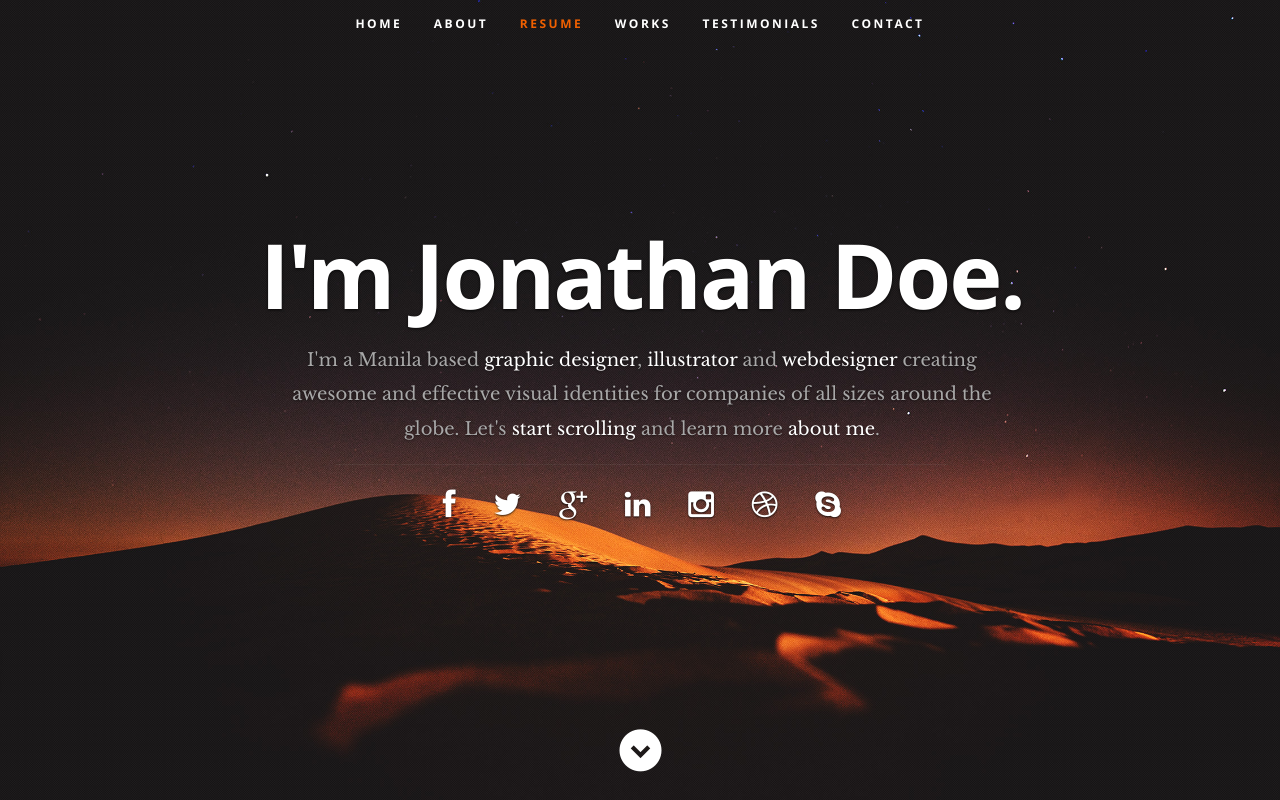
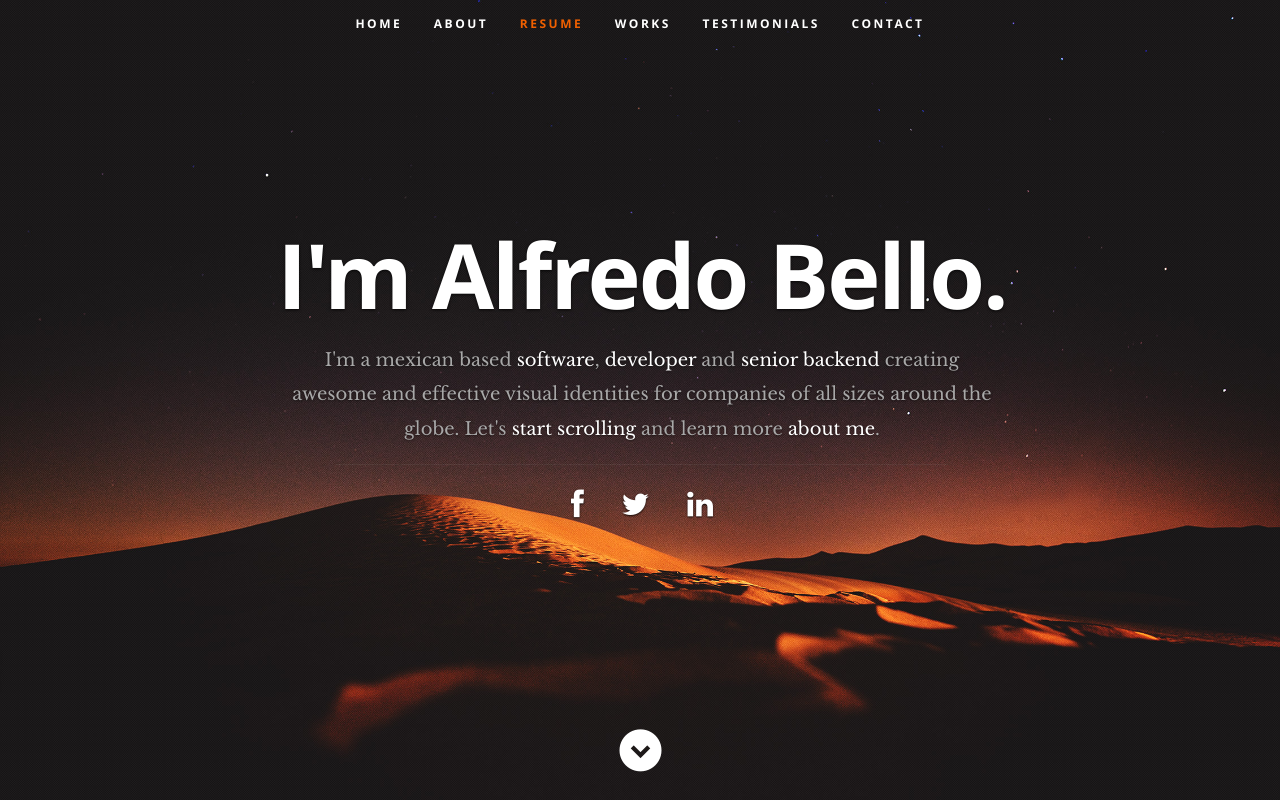
Before and after one commit to skuarch/skuarch.github.io, a plain HTML site: page index.html in a window 1280 px wide. Shown: the top 800 px of the page. Drawn offline with nearby package versions, Linux system fonts and the light colour scheme.

Commit message:
New social networks

```diff
--- a/index.html
+++ b/index.html
@@ -56,19 +56,15 @@
 
       <div class="row banner">
         <div class="banner-text">
-            <h1 class="responsive-headline">I'm Jonathan Doe.</h1>
-            <h3>I'm a Manila based <span>graphic designer</span>, <span>illustrator</span> and <span>webdesigner</span> creating awesome and
+           <h1 class="responsive-headline">I'm Alfredo Bello.</h1>
+           <h3>I'm a mexican based <span>software</span>, <span>developer</span> and <span>senior backend</span> creating awesome and
            effective visual identities for companies of all sizes around the globe. Let's <a class="smoothscroll" href="#about">start scrolling</a>
            and learn more <a class="smoothscroll" href="#about">about me</a>.</h3>
            <hr />
            <ul class="social">
-               <li><a href="#"><i class="fa fa-facebook"></i></a></li>
-               <li><a href="#"><i class="fa fa-twitter"></i></a></li>
-               <li><a href="#"><i class="fa fa-google-plus"></i></a></li>
-               <li><a href="#"><i class="fa fa-linkedin"></i></a></li>
-               <li><a href="#"><i class="fa fa-instagram"></i></a></li>
-               <li><a href="#"><i class="fa fa-dribbble"></i></a></li>
-               <li><a href="#"><i class="fa fa-skype"></i></a></li>
+              <li><a href="https://www.facebook.com/skuarch.develop"><i class="fa fa-facebook"></i></a></li>
+              <li><a href="https://twitter.com/skuarchdevelop"><i class="fa fa-twitter"></i></a></li>
+              <li><a href="https://mx.linkedin.com/in/skuarch"><i class="fa fa-linkedin"></i></a></li>
            </ul>
         </div>
      </div>
```
Lines whose indentation alone changed are shown as unchanged.
